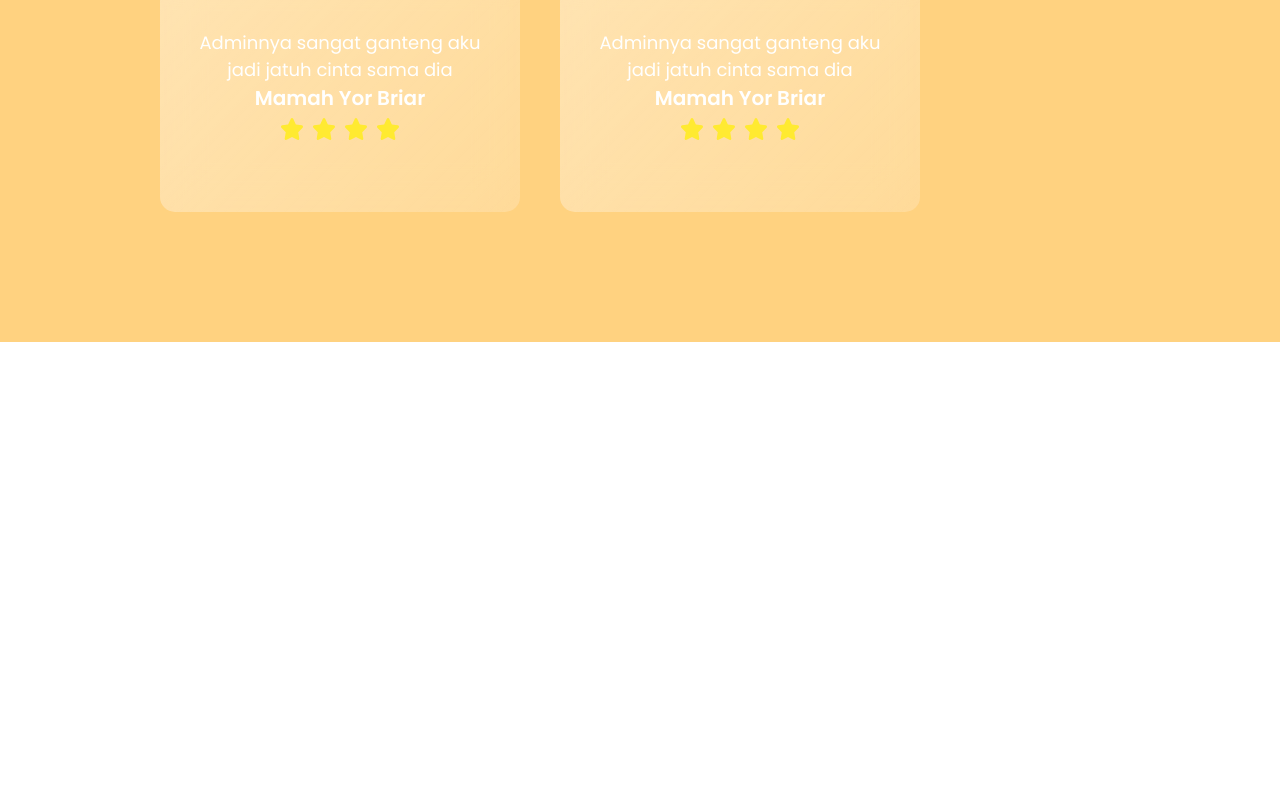
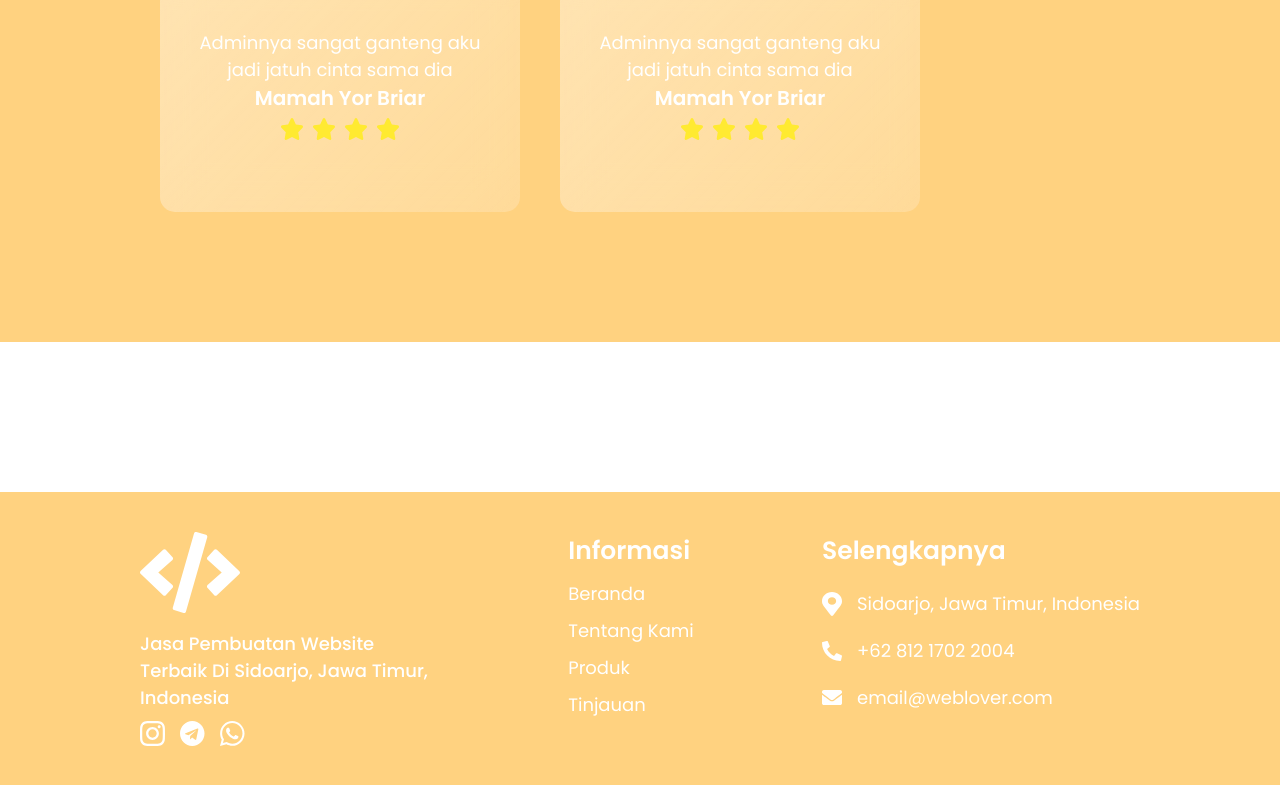
Before and after one commit to ilhamjkid/reactjs-weblover, a React (Create React App) app: page / in a window 1280 px wide. Shown: the part 2858-3643 px from the top of the page. Before the commit the page ends 3200 px from the top, so only its background shows below. Built offline with nearby package versions, Linux system fonts and the light colour scheme.

Commit message:
Menambahkan Komponen Footer

```diff
--- a/public/index.html
+++ b/public/index.html
@@ -6,9 +6,6 @@
     <meta name="theme-color" content="#FFD280" />
     <meta name="author" content="Ilham Jaya Kusuma" />
     <meta name="description" content="Profil Weblover" />
-    <link rel="preconnect" href="https://fonts.googleapis.com" />
-    <link rel="preconnect" href="https://fonts.gstatic.com" crossorigin />
-    <link href="https://fonts.googleapis.com/css2?family=Poppins:ital,wght@0,100;0,200;0,300;0,400;0,500;0,600;0,700;0,800;0,900;1,100;1,200;1,300;1,400;1,500;1,600;1,700;1,800;1,900&display=swap" rel="stylesheet" />
     <link rel="shortcut icon" href="./images/Favicon.svg" type="image/x-icon" />
     <title>Profil Weblover</title>
   </head>
--- a/src/App.jsx
+++ b/src/App.jsx
@@ -1,5 +1,6 @@
 import React from "react";
 import About from "./components/About";
+import Footer from "./components/Footer";
 import Home from "./components/Home";
 import Product from "./components/Product";
 import Review from "./components/Review";
@@ -17,6 +18,7 @@ const App = () => {
       <About />
       <Product />
       <Review />
+      <Footer />
       <button type="button" className="backToTop" onClick={scrollInto}>
         <span>▲</span>
       </button>
--- a/src/components/Footer.jsx
+++ b/src/components/Footer.jsx
@@ -0,0 +1,65 @@
+import React from "react";
+import "../styles/Footer.css";
+
+const Footer = () => {
+  const scrollInto = (view, element) => {
+    element.preventDefault();
+    const navbarMenu = document.querySelector("#navbarMenu");
+    const sections = document.querySelectorAll("section");
+    navbarMenu.classList.remove("show");
+    sections[view].scrollIntoView();
+  };
+  return (
+    <footer id="footer">
+      <div className="footerChild">
+        <div className="container">
+          <div className="row">
+            <div className="col">
+              <img className="code" src="/images/IMG-Footer-Code.svg" alt="Foto Code" />
+              <h4 className="desc">Jasa Pembuatan Website Terbaik Di Sidoarjo, Jawa Timur, Indonesia</h4>
+              <div className="sosmed">
+                <a href="https://instagram.com" target="_blank" rel="noopener noreferrer">
+                  <img src="/images/Instagram.svg" alt="Instagram" />
+                </a>
+                <a href="https://web.telegram.org" target="_blank" rel="noopener noreferrer">
+                  <img src="/images/Telegram.svg" alt="Telegram" />
+                </a>
+                <a href="https://whatsapp.com" target="_blank" rel="noopener noreferrer">
+                  <img src="/images/WhatsApp.svg" alt="WhatsApp" />
+                </a>
+              </div>
+            </div>
+            <div className="col">
+              <h2 className="headInfo">Informasi</h2>
+              <ul className="footerNavbar">
+                <li onClick={(e) => scrollInto(0, e)}>Beranda</li>
+                <li onClick={(e) => scrollInto(1, e)}>Tentang Kami</li>
+                <li onClick={(e) => scrollInto(2, e)}>Produk</li>
+                <li onClick={(e) => scrollInto(3, e)}>Tinjauan</li>
+              </ul>
+            </div>
+            <div className="col">
+              <h2 className="more">Selengkapnya</h2>
+              <ul className="info">
+                <li>
+                  <img src="/images/Location.svg" alt="Location" />
+                  <span>Sidoarjo, Jawa Timur, Indonesia</span>
+                </li>
+                <li>
+                  <img src="/images/Phone.svg" alt="Phone" />
+                  <span>+62 812 1702 2004</span>
+                </li>
+                <li>
+                  <img src="/images/Email.svg" alt="Email" />
+                  <span>email@weblover.com</span>
+                </li>
+              </ul>
+            </div>
+          </div>
+        </div>
+      </div>
+    </footer>
+  );
+};
+
+export default Footer;
--- a/src/index.css
+++ b/src/index.css
@@ -1,3 +1,4 @@
+@import url("https://fonts.googleapis.com/css2?family=Poppins:ital,wght@0,100;0,200;0,300;0,400;0,500;0,600;0,700;0,800;0,900;1,100;1,200;1,300;1,400;1,500;1,600;1,700;1,800;1,900&display=swap");
 * {
   padding: 0;
   margin: 0;
--- a/src/styles/Footer.css
+++ b/src/styles/Footer.css
@@ -0,0 +1,154 @@
+:root {
+  --color-cream: #ffd280;
+  --color-light: #ffffff;
+}
+
+/* Phone */
+footer#footer {
+  width: 100%;
+  height: auto;
+  background: var(--color-light);
+  padding-top: 100px;
+}
+footer#footer .footerChild {
+  width: 100%;
+  height: auto;
+  display: flex;
+  justify-content: center;
+  color: var(--color-light);
+  background: var(--color-cream);
+}
+footer#footer .container {
+  max-width: 400px;
+  width: 100%;
+  height: auto;
+}
+footer#footer .container .row {
+  width: 100%;
+  height: auto;
+  display: flex;
+  flex-wrap: wrap;
+  justify-content: space-between;
+  align-content: center;
+  align-items: center;
+  padding: 40px 20px;
+}
+footer#footer .container .col {
+  width: 100%;
+  height: auto;
+  margin: 10px 0;
+}
+footer#footer .container .code {
+  max-width: 150px;
+  width: 100%;
+  height: auto;
+}
+footer#footer .container .desc {
+  font-size: 20px;
+  font-weight: 500;
+  margin: 10px 0;
+}
+footer#footer .container .sosmed {
+  width: 100%;
+  height: auto;
+  display: flex;
+  justify-content: flex-start;
+  align-content: center;
+  align-items: center;
+}
+footer#footer .container .sosmed img {
+  max-width: 30px;
+  width: 100%;
+  height: auto;
+  margin-right: 10px;
+}
+footer#footer .container .headInfo,
+footer#footer .container .more {
+  font-size: 30px;
+  font-weight: 600;
+  word-wrap: break-word;
+}
+footer#footer .container .footerNavbar,
+footer#footer .container .info {
+  font-size: 18px;
+  font-weight: 400;
+  list-style-type: none;
+}
+footer#footer .container .footerNavbar li {
+  margin: 10px 0;
+  cursor: pointer;
+}
+footer#footer .container .info li {
+  display: flex;
+  align-content: center;
+  align-items: center;
+  margin: 10px 0;
+}
+footer#footer .container .info li img {
+  max-width: 20px;
+  margin-right: 15px;
+}
+footer#footer .container .info li span {
+  display: inline-block;
+}
+
+/* Tablet */
+@media (min-width: 768px) {
+  footer#footer .container {
+    max-width: 700px;
+  }
+  footer#footer .container .row {
+    align-items: flex-start;
+  }
+  footer#footer .container .col {
+    width: 50%;
+  }
+  footer#footer .container .col:first-child {
+    width: 75%;
+  }
+  footer#footer .container .code {
+    max-width: 125px;
+  }
+  footer#footer .container .sosmed img {
+    max-width: 20px;
+  }
+  footer#footer .container .headInfo,
+  footer#footer .container .more {
+    font-size: 25px;
+  }
+}
+
+/* Desktop */
+@media (min-width: 1200px) {
+  footer#footer {
+    padding-top: 150px;
+  }
+  footer#footer .container {
+    max-width: 1000px;
+  }
+  footer#footer .container .row {
+    flex-wrap: nowrap;
+    justify-content: space-between;
+    padding: 40px 0;
+  }
+  footer#footer .container .col {
+    width: auto;
+    margin: 0;
+  }
+  footer#footer .container .col:first-child {
+    max-width: 30%;
+  }
+  footer#footer .container .code {
+    max-width: 100px;
+  }
+  footer#footer .container .desc {
+    font-size: 18px;
+  }
+  footer#footer .container .sosmed img {
+    max-width: 25px;
+    margin-right: 15px;
+  }
+  footer#footer .container .info li {
+    margin: 20px 0;
+  }
+}
```
